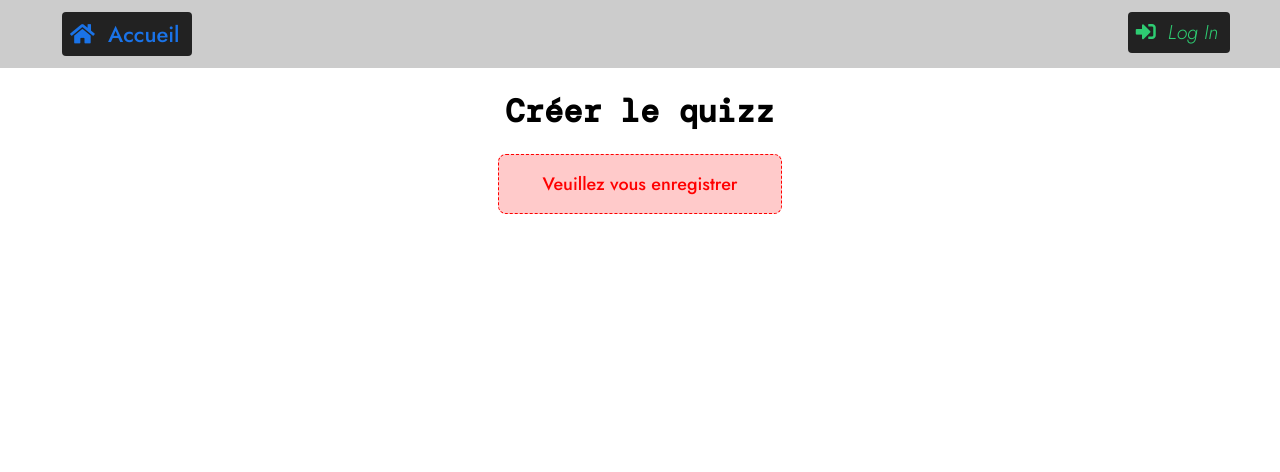
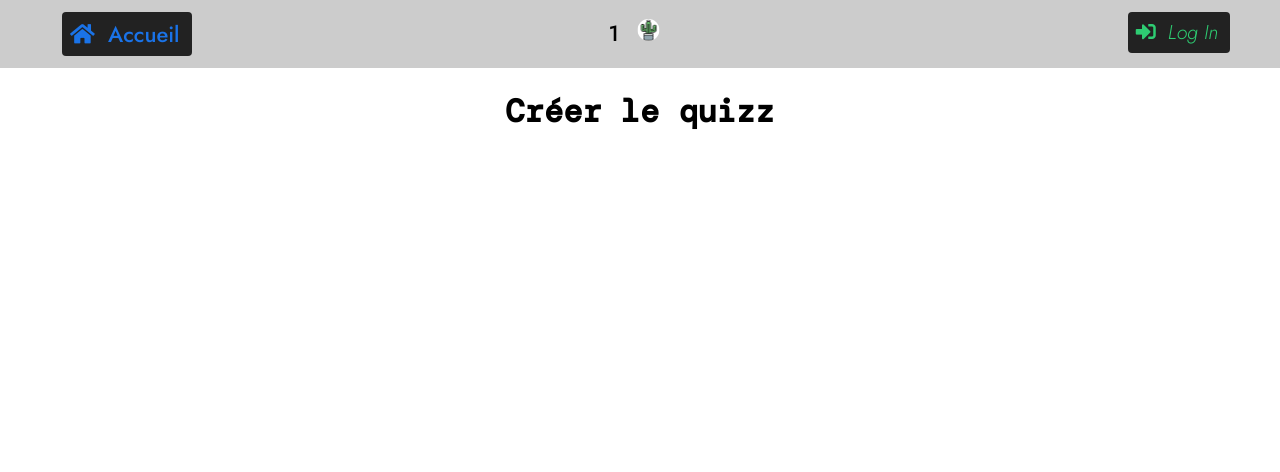
Before and after one commit to PaulMinguet/Site_Quizz, a PHP site: page /src/jeu.php?nom=1 in a window 1280 px wide. Shown: the top 472 px of the page. Run offline with PHP 8.4, Linux system fonts and the light colour scheme; data that the repository does not hold is empty; some libraries are stand-ins or nearby versions.

Commit message:
système de connexion

```diff
--- a/css/style.css
+++ b/css/style.css
@@ -16,7 +16,35 @@ input {
 input:focus {
     overflow: hidden;
 }
-
+.visible {
+    display: block;
+}
+.not-visible {
+    display: none;
+}
+.bienvenue {
+    position: absolute;
+    font-family: 'Jost',sans-serif;
+    font-weight: normal;
+    font-size: 22px;
+    top: 2px;
+    left: 50%;
+    transform: translateX(-50%);
+    -webkit-transform: translateX(-50%);
+    -moz-transform: translateX(-50%);
+    -ms-transform: translateX(-50%);
+    -o-transform: translateX(-50%);
+}
+.bienvenue img {
+    padding: 4px 4px -4px;
+    margin: 0 12px;
+    width: 22px;
+    border-radius: 50%;
+    -webkit-border-radius: 50%;
+    -moz-border-radius: 50%;
+    -ms-border-radius: 50%;
+    -o-border-radius: 50%;
+}
 nav {
     position: relative;
     width: 100%;
--- a/src/jeu.php
+++ b/src/jeu.php
@@ -1,15 +1,26 @@
 <?php
-$title = "Quiz | LOGIN";
+$title = "Quiz | Jeu";
 require 'header.php';
 require 'nav.php';
 ?>
 
+<?php
+    $nom=$_GET['nom'];
+    $prenom=$_GET['prenom'];
+    $email=$_GET['email'];
+
+    echo "<h1 class='bienvenue'>$prenom $nom <img src='../img/cactus.jpg'/> $email</h1>"
+?>
+
+
 <h1 class="title">Créer le quizz</h1>
-<h3 class="title2">Veuillez vous enregistrer</h3>
 
-<form action="/login.php" method="GET">
-
-</form>
+<?php if (($GET['nom']='') && ($GET['prenom']='') && ($GET['email']='')) {
+    echo "<h3 class='title2 visible'>Veuillez vous enregistrer</h3>";
+} else {
+    echo "<h3 class='title2 not-visible'>Veuillez vous enregistrer</h3>";
+}
+?>
 
 
 <?php require 'footer.php';?>
--- a/src/login.php
+++ b/src/login.php
@@ -7,7 +7,7 @@ require 'nav.php';
 <h1 class="title">Espace Log In</h1>
 <h3 class="title2">Veuillez vous enregistrer</h3>
 
-<form action="/login.php" method="post" class="login">
+<form action="accueil.php" method="get" class="login">
     <label for="nom">Nom</label>
     <input id="nom" type="text" name="nom" placeholder="Votre nom" class="area" />
     <label for="prenom">Prénom</label>
@@ -17,5 +17,4 @@ require 'nav.php';
     <input type="submit" name="connect" value="Se connecter">
 </form>
 
-
 <?php require 'footer.php';?>
--- a/src/nav.php
+++ b/src/nav.php
@@ -1,4 +1,6 @@
 <?php require 'header.php'; ?>
+
+
 <nav>
         <ul>
             <li><a href="./accueil.php" id="btn-acc"><i class="fas fa-home"></i>&nbsp;&nbsp;Accueil</a></li>
```
Also changed, not shown: src/accueil.php (+15 -7 lines), src/auth.php (added, +8 -0 lines), img/cactus.jpg (added).
